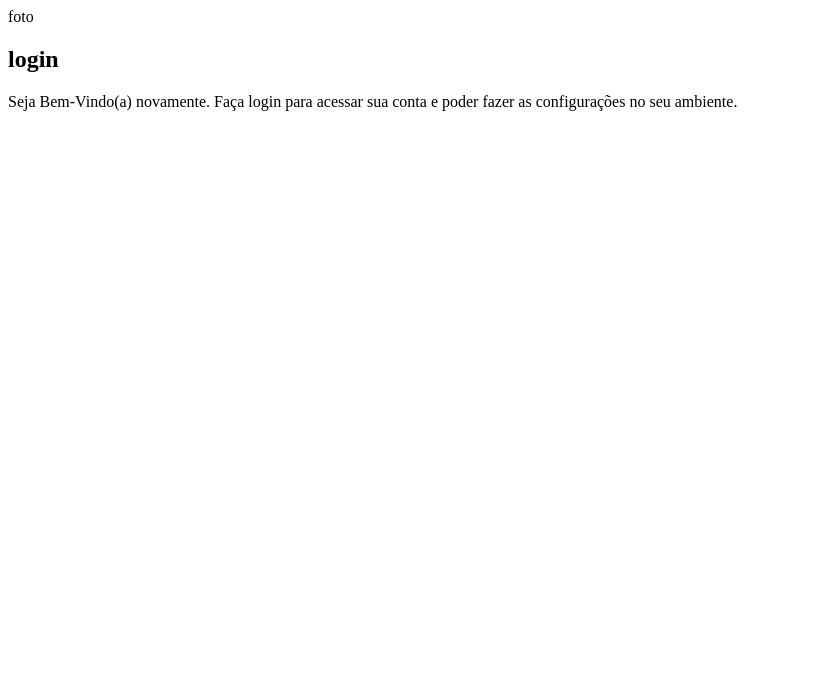
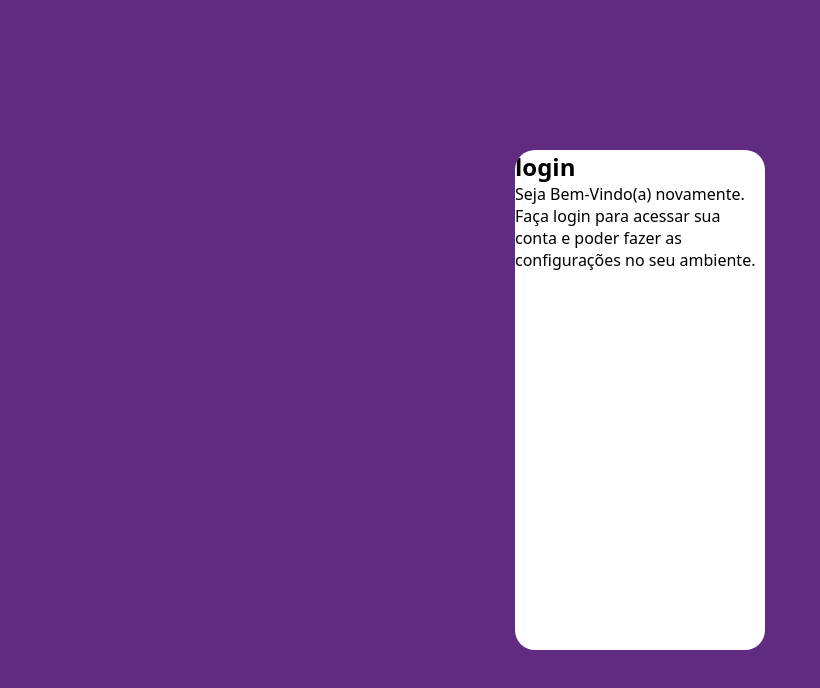
Before and after one commit to Obafemi1213/projeto-login, a plain HTML site: page index.html in a window 1280 px wide. Shown: the whole page, without its empty margins (0-820 px from the left). Drawn offline with Linux system fonts and the light colour scheme.

Commit message:
alteraçoes 1

```diff
--- a/estilos/style.css
+++ b/estilos/style.css
@@ -3,3 +3,40 @@
 Verde : #49a09d
 Lilas: #5f2c82
 */
+
+*{
+    font-family: system-ui, -apple-system, BlinkMacSystemFont, 'Segoe UI', Roboto, Oxygen, Ubuntu, Cantarell, 'Open Sans', 'Helvetica Neue', sans-serif;
+    padding: 0px;
+    margin: 0px;
+    box-sizing: border-box;
+}
+
+body, html{
+    background-color:#5f2c82 ;
+    height: 100vh;
+    width: 100vw;
+}
+
+main{
+    height: 100vh;
+    width: 100vw;
+}
+section#login{
+    position: absolute;
+    top: 50%;
+    left: 50%;
+    transform:translate(-50%, -50%);
+    overflow: hidden;
+    background-color: white;
+    width: 250px;
+    height: 500px;
+    border-radius: 20px;
+
+}
+
+section#login > div#imagens{
+    background: #5f2c82 url(../imagens/arte.jpg) no-repeat ;
+    height: 200px;
+    background-size: cover;
+
+}
--- a/index.html
+++ b/index.html
@@ -12,7 +12,7 @@
     <main>
         <section id="login">
             <div id="imagem">
-                foto
+
 
             </div>
             <div id="formulario">
```
